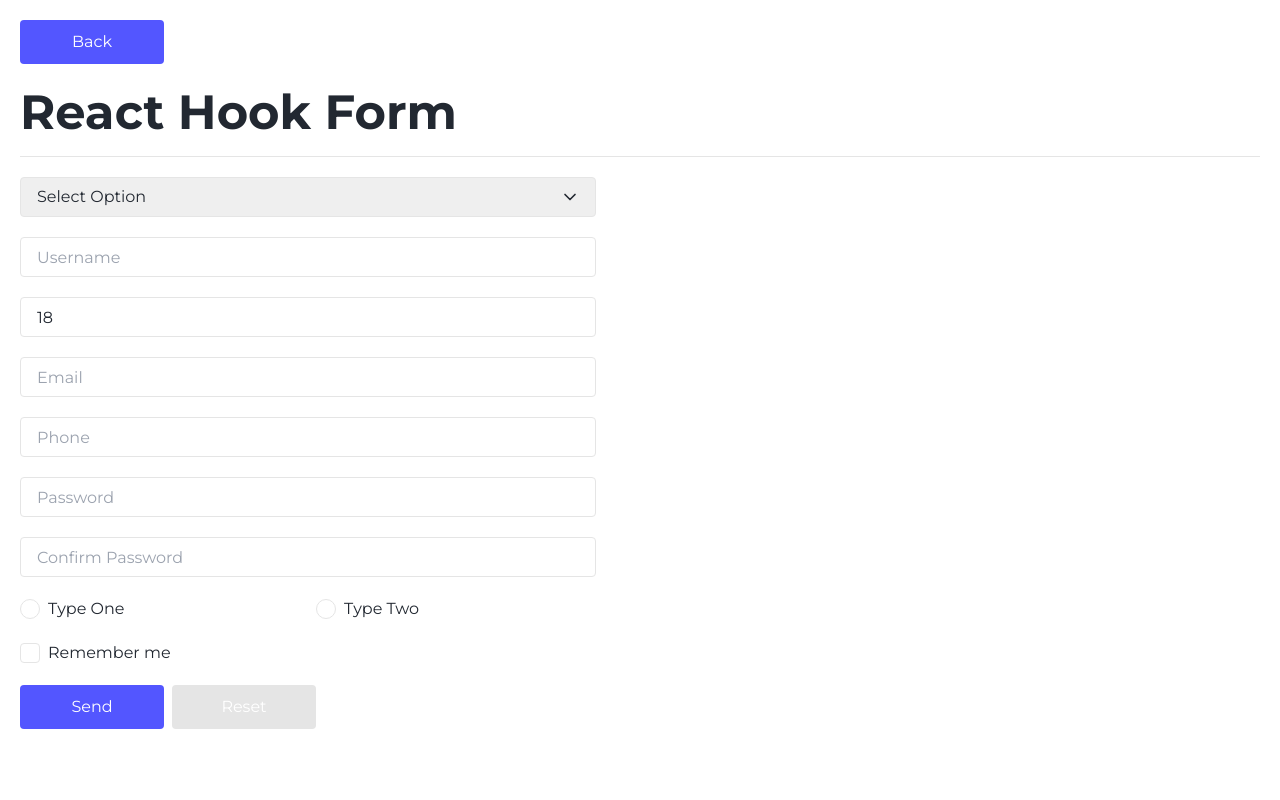
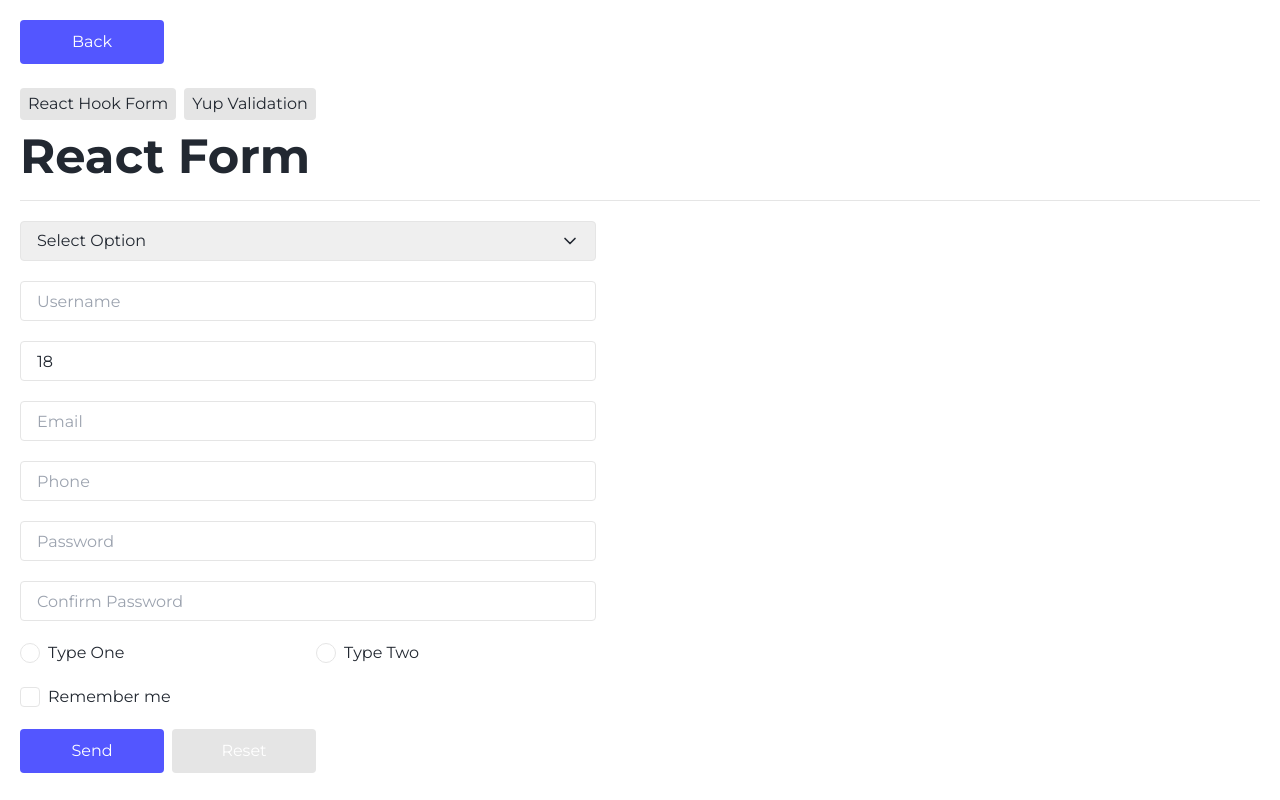
Before and after one commit to dimarogkov/react-template, a React (Create React App) app: page /form in a window 1280 px wide. Built offline with nearby package versions, Linux system fonts and the light colour scheme.

Commit message:
add Loader & Badge to UI

```diff
--- a/src/components/pages/FormPage/FormPage.tsx
+++ b/src/components/pages/FormPage/FormPage.tsx
@@ -2,7 +2,21 @@
 import { formOptions } from '../../../helpers/formOptions';
 import { EnumFormNames } from '../../../types/enums/FormNames';
 import { EnumBtn } from '../../../types/enums/Btn';
-import { Btn, BtnLink, Checkbox, ErrorMessage, Input, Label, Line, Option, Radio, Select, Text, Title } from '../../ui';
+import {
+    Badge,
+    Btn,
+    BtnLink,
+    Checkbox,
+    ErrorMessage,
+    Input,
+    Label,
+    Line,
+    Option,
+    Radio,
+    Select,
+    Text,
+    Title,
+} from '../../ui';
 
 export const FormPage = () => {
     const {
@@ -24,7 +38,12 @@
                     Back
                 </BtnLink>
 
-                <Title>React Hook Form</Title>
+                <div className='flex gap-2 mb-3 last:mb-0'>
+                    <Badge>React Hook Form</Badge>
+                    <Badge>Yup Validation</Badge>
+                </div>
+
+                <Title>React Form</Title>
             </div>
 
             <Line />
--- a/src/components/pages/HomePage/HomePage.tsx
+++ b/src/components/pages/HomePage/HomePage.tsx
@@ -1,10 +1,15 @@
 import { Store } from '../../elements/Store';
-import { BtnLink, Line, Text, Title } from '../../ui';
+import { Badge, BtnLink, Line, Text, Title } from '../../ui';
 
 export const HomePage = () => {
     return (
         <section className='relative w-full'>
             <div className='w-full mb-5 last:mb-0'>
+                <div className='flex gap-2 mb-3 last:mb-0'>
+                    <Badge>Redux Store</Badge>
+                    <Badge>Zustand Store</Badge>
+                </div>
+
                 <Title className='mb-2 last:mb-0'>Home Page</Title>
                 <Text className='mb-3 last:mb-0'>This is Home Page.</Text>
 
--- a/src/components/pages/ThemePage/ThemePage.tsx
+++ b/src/components/pages/ThemePage/ThemePage.tsx
@@ -1,5 +1,5 @@
 import { ThemeController } from '../../elements/ThemeController';
-import { BtnLink, Line, Subtitle, Text, Title } from '../../ui';
+import { Badge, BtnLink, Line, Subtitle, Text, Title } from '../../ui';
 
 export const ThemePage = () => {
     return (
@@ -8,6 +8,10 @@
                 <BtnLink href='/' className='mb-6 last:mb-0'>
                     Back
                 </BtnLink>
+
+                <div className='flex gap-2 mb-3 last:mb-0'>
+                    <Badge>Next Themes</Badge>
+                </div>
 
                 <Title>React Theme</Title>
             </div>
--- a/src/components/pages/TodosPage/TodosPage.tsx
+++ b/src/components/pages/TodosPage/TodosPage.tsx
@@ -5,7 +5,7 @@
 import { SearchTodo } from '../../elements/SearchTodo';
 import { AddTodo } from '../../elements/AddTodo';
 import { Todo } from '../../elements/Todo';
-import { BtnLink, Text, Title } from '../../ui';
+import { Badge, BtnLink, Text, Title } from '../../ui';
 
 export const TodosPage = () => {
     const [appliedSearchValue, setAppliedSearchValue] = useState('');
@@ -72,6 +72,12 @@
                         Back
                     </BtnLink>
 
+                    <div className='flex gap-2 mb-3 last:mb-0'>
+                        <Badge>Axios</Badge>
+                        <Badge>React Query</Badge>
+                        <Badge>Debounce</Badge>
+                    </div>
+
                     <Title>Todos with React Query</Title>
                 </div>
 
--- /dev/null
+++ b/src/components/ui/Badge.tsx
@@ -0,0 +1,9 @@
+import { HTMLAttributes, forwardRef } from 'react';
+
+interface Props extends HTMLAttributes<HTMLSpanElement> {
+    className?: string;
+}
+
+export const Badge: React.FC<Props> = forwardRef<HTMLSpanElement, Props>(({ className = '', ...props }, ref) => (
+    <span ref={ref} {...props} className={`text-base text-black px-2 py-1 rounded bg-gray ${className}`} />
+));
--- /dev/null
+++ b/src/components/ui/Loader.tsx
@@ -0,0 +1,9 @@
+import { forwardRef, HTMLAttributes } from 'react';
+
+interface Props extends HTMLAttributes<HTMLSpanElement> {}
+
+export const Loader: React.FC<Props> = forwardRef<HTMLSpanElement, Props>(({ ...props }, ref) => (
+    <div className='fixed z-10 top-0 left-0 flex items-center justify-center w-full h-full bg-white'>
+        <span ref={ref} {...props} className='loading loading-spinner loading-lg text-blue' />
+    </div>
+));
--- a/src/components/ui/index.ts
+++ b/src/components/ui/index.ts
@@ -1,3 +1,4 @@
+import { Badge } from './Badge';
 import { Btn } from './Btn';
 import { BtnLink } from './BtnLink';
 import { Checkbox } from './Checkbox';
@@ -5,10 +6,27 @@
 import { Input } from './Input';
 import { Label } from './Label';
 import { Line } from './Line';
+import { Loader } from './Loader';
 import { Radio } from './Radio';
 import { Select, Option } from './Select';
 import { Subtitle } from './Subtitle';
 import { Text } from './Text';
 import { Title } from './Title';
 
-export { Btn, BtnLink, Checkbox, ErrorMessage, Input, Label, Line, Radio, Select, Option, Subtitle, Text, Title };
+export {
+    Badge,
+    Btn,
+    BtnLink,
+    Checkbox,
+    ErrorMessage,
+    Input,
+    Label,
+    Line,
+    Loader,
+    Radio,
+    Select,
+    Option,
+    Subtitle,
+    Text,
+    Title,
+};
```
